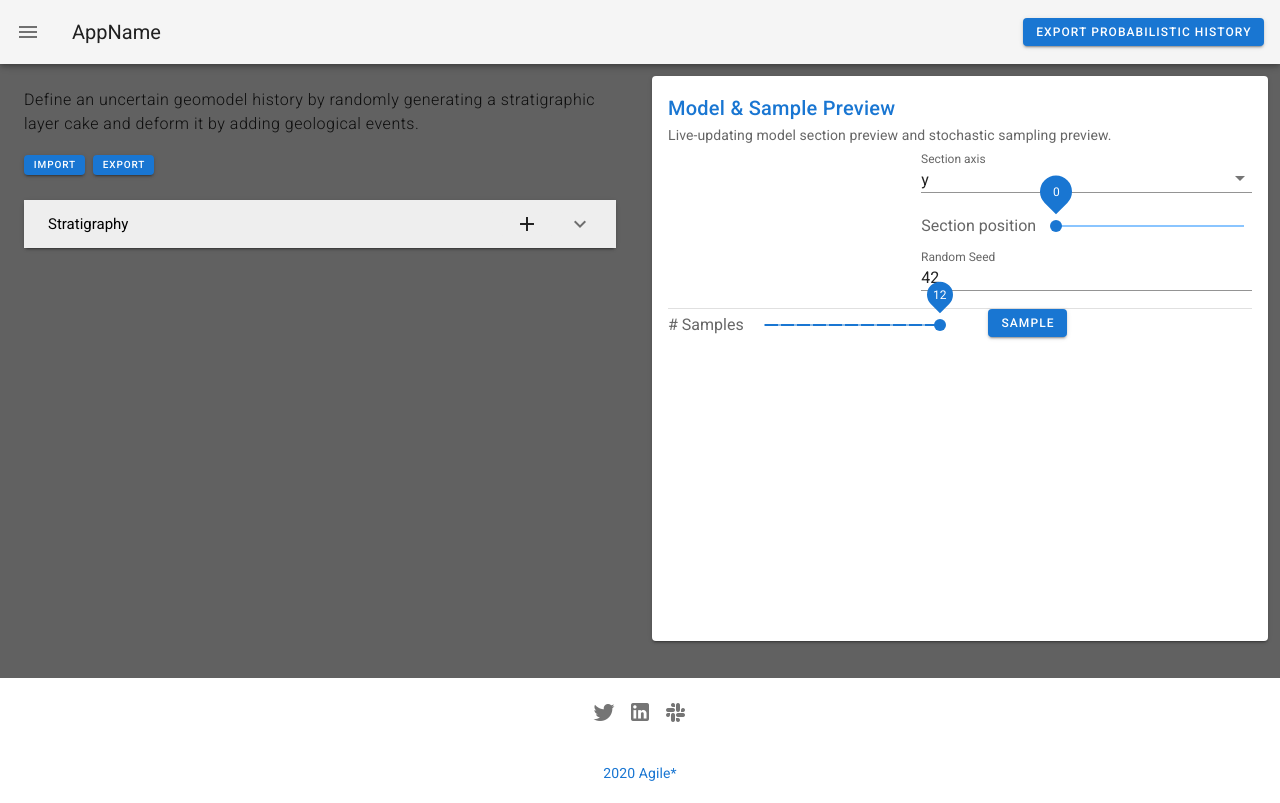
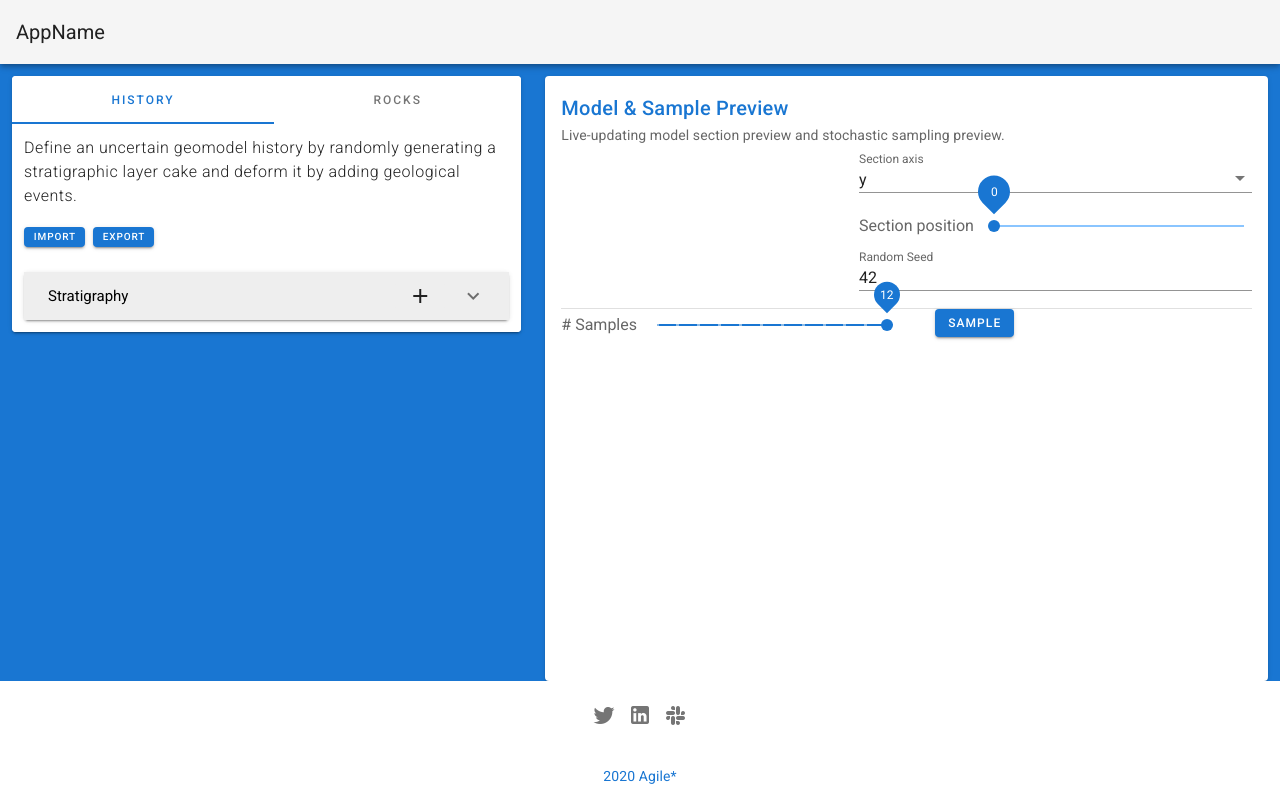
Before and after one commit to agilescientific/modelr2, a Vue app: page /#/model in a window 1280 px wide. Built offline with nearby package versions, Linux system fonts and the light colour scheme.

Commit message:
Refactoring

```diff
--- a/src/App.vue
+++ b/src/App.vue
@@ -1,46 +1,31 @@
 <template>
   <v-app>
     <v-app-bar app>
-      <v-app-bar-nav-icon @click="drawer = true"></v-app-bar-nav-icon>
+<!--      <v-app-bar-nav-icon @click="drawer = true"></v-app-bar-nav-icon>-->
       <v-toolbar-title>AppName</v-toolbar-title>
-      <v-spacer></v-spacer>
-      <v-btn small color="primary" @click="historyToClipboard()">Export Probabilistic History</v-btn>
-      <v-snackbar v-model="snackbar">
-        History copied to clipboard.
-        <template v-slot:action="{ attrs }">
-          <v-btn
-              color="pink"
-              text
-              v-bind="attrs"
-              @click="snackbar = false"
-          >
-            Close
-          </v-btn>
-        </template>
-      </v-snackbar>
     </v-app-bar>
 
-    <v-navigation-drawer
-      v-model="drawer"
-      absolute
-      temporary
-    >
-      <v-list nav dense>
-        <v-list-item-group
-          active-class="primary--text text--accent-4"
-        >
-          <v-list-item
-            v-for="route in routes" :key="route.name" :to="{path: route.path}">
-            <v-list-item-icon>
-              <v-icon>{{ route.icon }}</v-icon>
-            </v-list-item-icon>
-            <v-list-item-title>{{ route.name }}</v-list-item-title>
-          </v-list-item>
-        </v-list-item-group>
-      </v-list>
-    </v-navigation-drawer>
+<!--    <v-navigation-drawer-->
+<!--      v-model="drawer"-->
+<!--      absolute-->
+<!--      temporary-->
+<!--    >-->
+<!--      <v-list nav dense>-->
+<!--        <v-list-item-group-->
+<!--          active-class="primary&#45;&#45;text text&#45;&#45;accent-4"-->
+<!--        >-->
+<!--          <v-list-item-->
+<!--            v-for="route in routes" :key="route.name" :to="{path: route.path}">-->
+<!--            <v-list-item-icon>-->
+<!--              <v-icon>{{ route.icon }}</v-icon>-->
+<!--            </v-list-item-icon>-->
+<!--            <v-list-item-title>{{ route.name }}</v-list-item-title>-->
+<!--          </v-list-item>-->
+<!--        </v-list-item-group>-->
+<!--      </v-list>-->
+<!--    </v-navigation-drawer>-->
 
-    <v-main class="grey darken-2">
+    <v-main class="primary">
       <v-container fluid>
         <router-view></router-view>
       </v-container>
--- a/src/views/Model.vue
+++ b/src/views/Model.vue
@@ -1,8 +1,21 @@
 <template>
   <div class="model">
     <v-row class="container-sticky">
-      <v-col cols="12" sm="12" lg="6">
-        <history />
+      <v-col cols="12" sm="12" lg="5">
+        <v-card class="mx-auto">
+          <v-tabs grow v-model="tab" x-small>
+            <v-tab href="#tab1" class="text-overline pa-0">History</v-tab>
+            <v-tab href="#tab2" class="text-overline pa-0">Rocks</v-tab>
+          </v-tabs>
+          <v-tabs-items v-model="tab">
+            <v-tab-item :key="1" value="tab1">
+              <History />
+            </v-tab-item>
+            <v-tab-item :key="2" value="tab2">
+              <RockLibrary />
+            </v-tab-item>
+          </v-tabs-items>
+        </v-card>
       </v-col>
       <v-col class="preview-sticky">
         <preview class="preview-sticky"/>
@@ -15,14 +28,20 @@
 
 import Preview from '@/components/Preview.vue'
 import History from '@/components/History.vue'
+import RockLibrary from "@/views/RockLibrary";
 // import Convolution from "../components/Convolution";
 
 export default {
   name: 'Model',
   components: {
-    // Convolution,
+    RockLibrary,
     Preview,
     History
+  },
+  data() {
+    return {
+      tab: 'tab1'
+    }
   }
 }
 </script>
```
